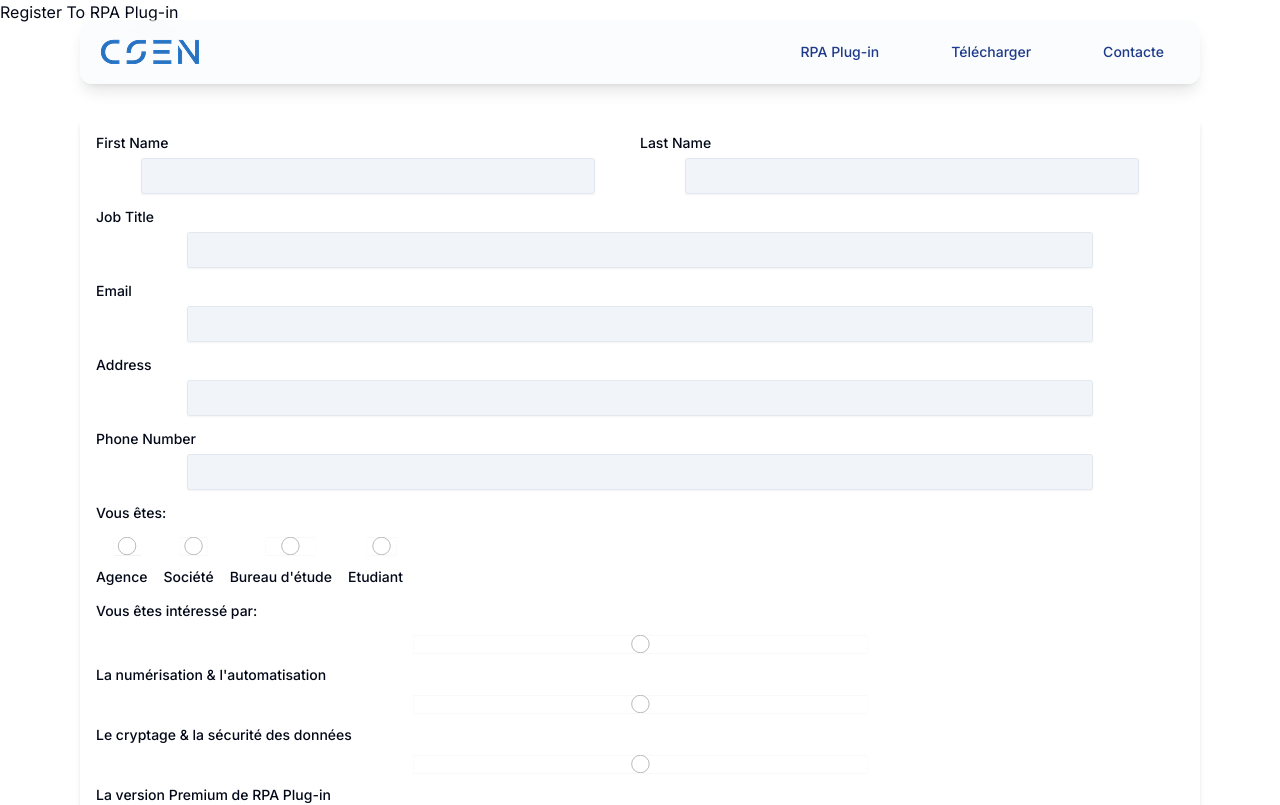
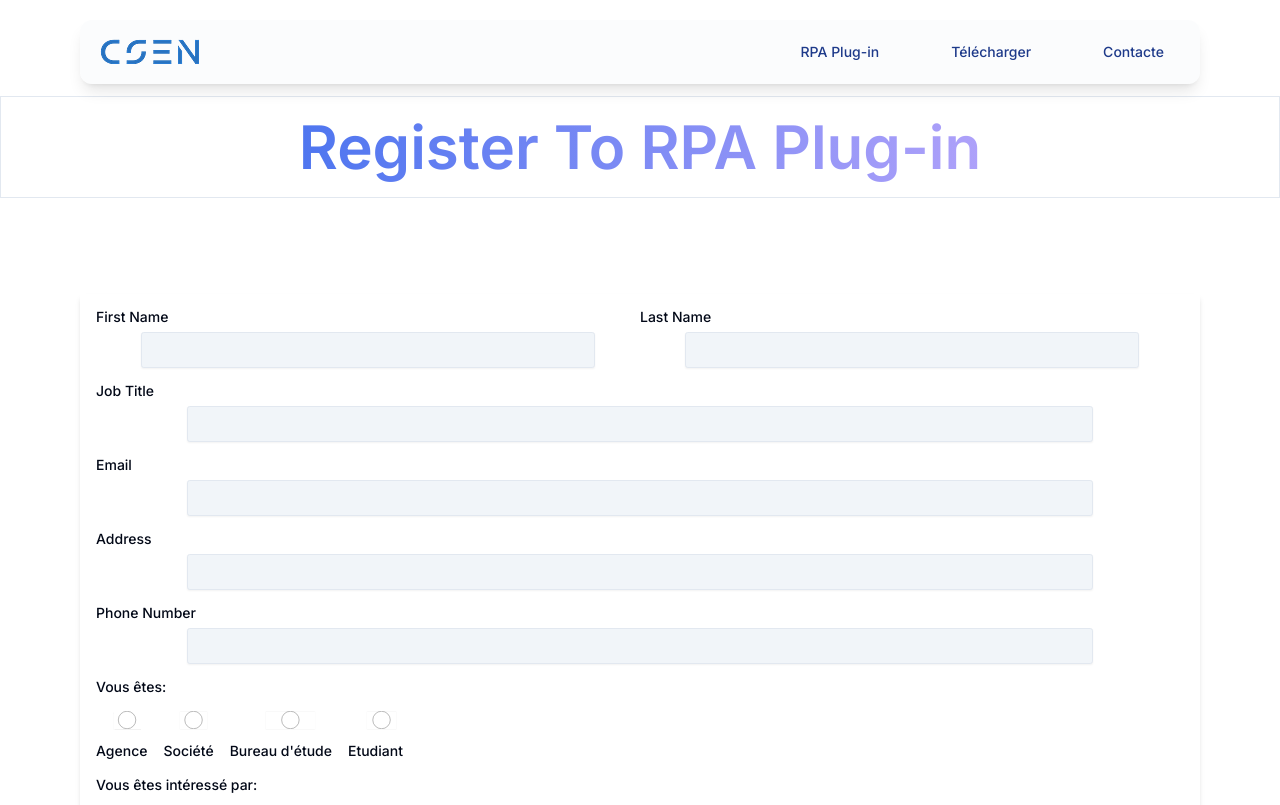
Before and after one commit to csen-website1/website, a Next.js app: page /contact in a window 1280 px wide. Shown: the top 805 px of the page. Built offline with nearby package versions, Linux system fonts and the light colour scheme.

Commit message:
fomr updated

```diff
--- a/src/app/contact/page.tsx
+++ b/src/app/contact/page.tsx
@@ -6,9 +6,10 @@ type Props = {};
 function page({}: Props) {
   return (
     <>
-      <h1 className="mx-auto">Register To RPA Plug-in</h1>
+      <h1 className="text-center text-transparent my-24 py-5 bg-gradient-to-r from-primary to-purple-300 font-semibold text-6xl bg-clip-text border ">
+        Register To RPA Plug-in
+      </h1>
       <Form />
-
     </>
   );
 }
```
